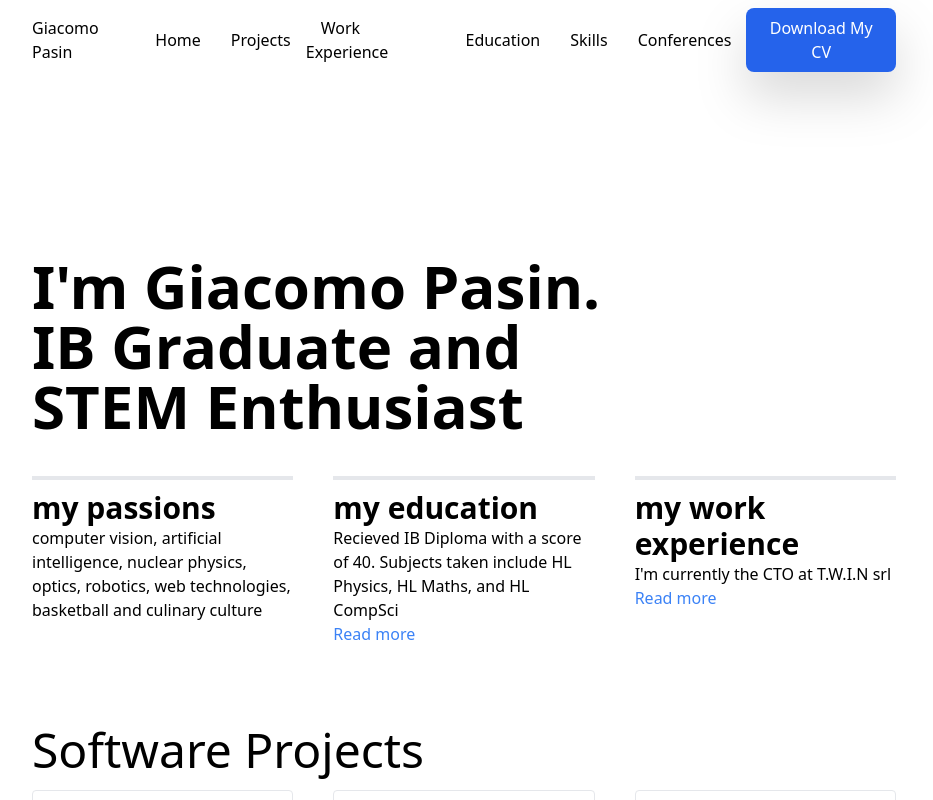
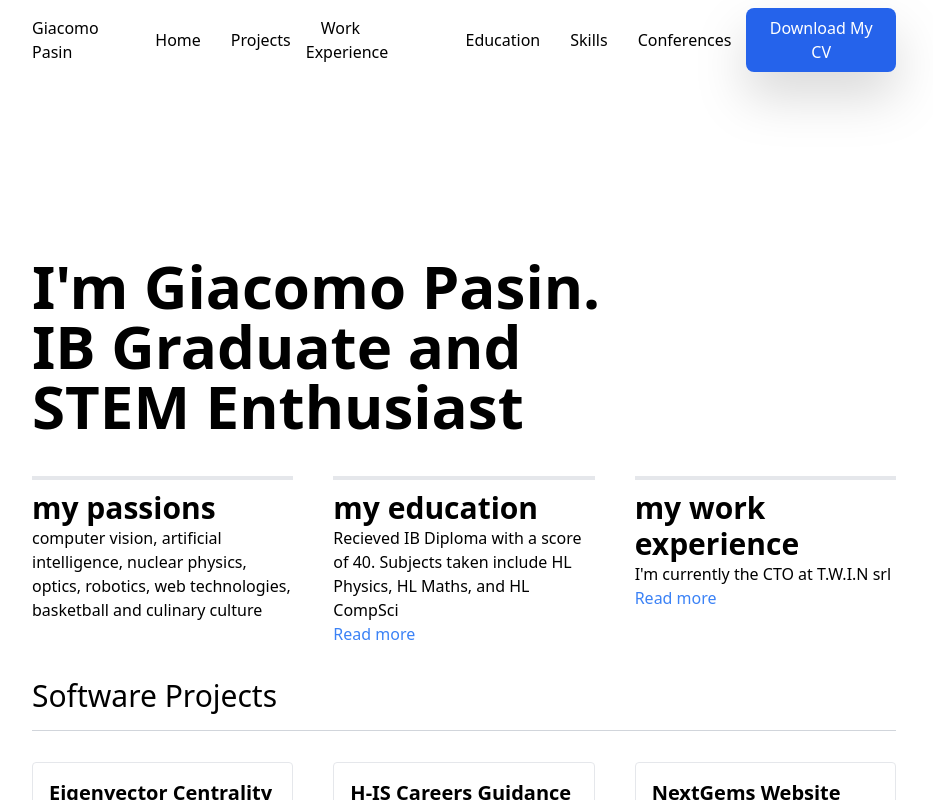
Before and after one commit to jackpeck2004/personal_website, a Next.js app: page / in a window 1280 px wide. Shown: the top 800 px of the page, without its empty margins (176-1109 px from the left). Built offline with nearby package versions, Linux system fonts and the light colour scheme.

Commit message:
Moved to subsection

```diff
--- a/src/components/partials/software-projects.tsx
+++ b/src/components/partials/software-projects.tsx
@@ -45,9 +45,11 @@ const SoftwareProject: FC<Omit<ISoftwareProject, "slug">> = ({
   );
 };
 
-export const SoftwareProjects: FC<{ projects: Array<ISoftwareProject> }> = ({ projects }) => {
+export const SoftwareProjects: FC<{ projects: Array<ISoftwareProject> }> = ({
+  projects
+}) => {
   return (
-    <Section title="Software Projects" sectionId="projects">
+    <Section title="Software Projects" sectionId="projects" subsection>
       <div className="mt-[2vh] grid grid-cols-1 md:grid-cols-2 lg:grid-cols-3 gap-x-[40px] grid-y-[40px]">
         {projects &&
           projects.map((project, idx) => {
```
